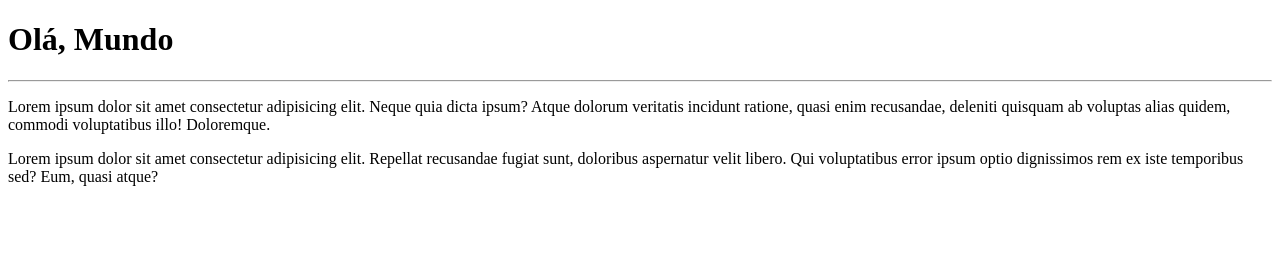
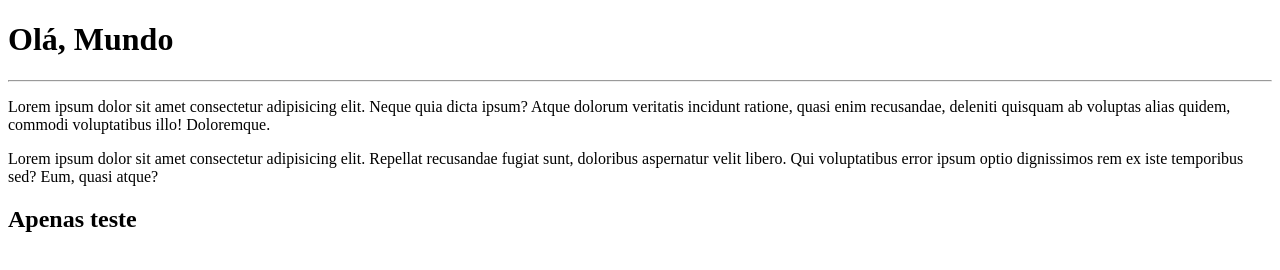
Before and after one commit to luckyprophet/Ola-Mundo, a plain HTML site: page INDEX.HTML in a window 1280 px wide. Drawn offline with Linux system fonts and the light colour scheme.

Commit message:
testelembrar
teste com h2 para relembrar

```diff
--- a/INDEX.HTML
+++ b/INDEX.HTML
@@ -14,5 +14,8 @@
 <hr>
     <p>Lorem ipsum dolor sit amet consectetur adipisicing elit. Neque quia dicta ipsum? Atque dolorum veritatis incidunt ratione, quasi enim recusandae, deleniti quisquam ab voluptas alias quidem, commodi voluptatibus illo! Doloremque.</p>
     <p>Lorem ipsum dolor sit amet consectetur adipisicing elit. Repellat recusandae fugiat sunt, doloribus aspernatur velit libero. Qui voluptatibus error ipsum optio dignissimos rem ex iste temporibus sed? Eum, quasi atque?</p>
+
+
+    <h2>Apenas teste</h2>
 </body>
 </html>
```
